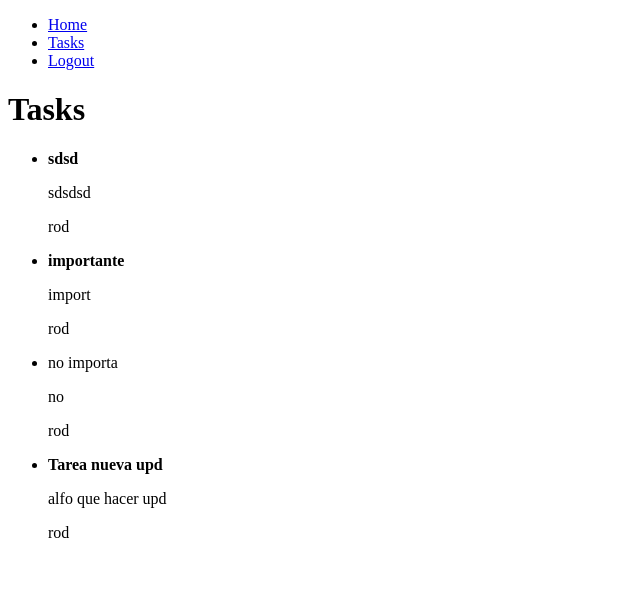
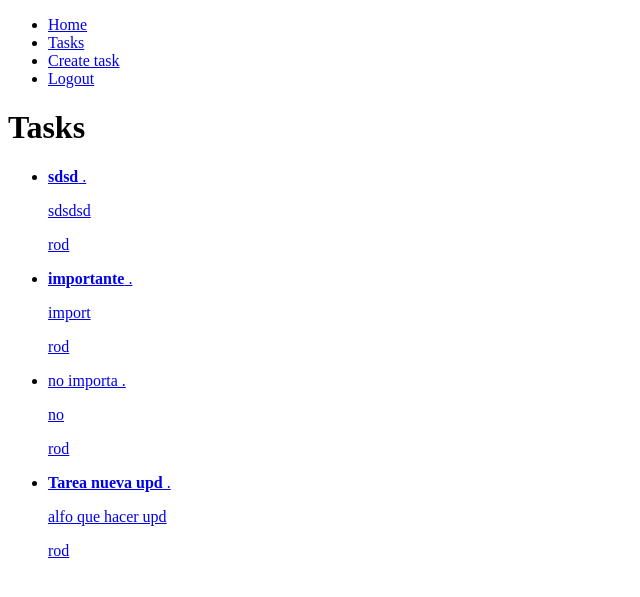
Before and after one commit to RDSDeveloper/Company-Task-Manager, a Django app: page /tasks/ in a window 1280 px wide. Shown: the top 597 px of the page, without its empty margins (0-640 px from the left). Run offline with Django 4.2, Linux system fonts and the light colour scheme; a user stored in the database is signed in; data comes from the database, SQL or seed files in the repository; both versions use the stored data as it was after the commit.

Commit message:
27/10/2022 Update task

```diff
--- a/djangocrud/urls.py
+++ b/djangocrud/urls.py
@@ -8,6 +8,7 @@ urlpatterns = [
     path('signup/', views.signup, name="signup"),
     path('tasks/', views.tasks, name="tasks"),
     path('tasks/create/', views.create_task, name="create_task"),
+    path('tasks/<int:task_id>/', views.task_detail, name="task_detail"),
     path('logout/', views.signout, name="logout"),
     path('signin/', views.signin, name="signin"),
 ]
--- a/tasks/templates/base.html
+++ b/tasks/templates/base.html
@@ -1,11 +1,13 @@
 <!DOCTYPE html>
 <html lang="en">
+
 <head>
     <meta charset="UTF-8">
     <meta http-equiv="X-UA-Compatible" content="IE=edge">
     <meta name="viewport" content="width=device-width, initial-scale=1.0">
     <title>Django CRUD Application</title>
 </head>
+
 <body>
 
     <nav>
@@ -13,12 +15,13 @@
             <li>
                 <a href="/">Home</a>
             </li>
+            {% if user.is_authenticated %}
             <li>
                 <a href="/tasks">Tasks</a>
             </li>
-
-
-            {% if user.is_authenticated %}
+            <li>
+                <a href="/tasks/create/">Create task</a>
+            </li>
             <li>
                 <a href="/logout">Logout</a>
             </li>
@@ -38,4 +41,5 @@
     {% endblock %}
 
 </body>
+
 </html>
--- a/tasks/templates/tasks.html
+++ b/tasks/templates/tasks.html
@@ -1,20 +1,17 @@
-{% extends 'base.html' %}
-
-{% block content %}
+{% extends 'base.html' %} {% block content %}
 <h1>Tasks</h1>
 
 <ul>
-    {% for task in tasks  %}
+    {% for task in tasks %}
 
     <li>
-        {% if task.important %}
-        <strong>{{task.title}}</strong>
-        {% else %}
-            {{task.title}}
-        {% endif %}
-        <p>{{task.description}}</p>
-        <p>{{task.user.username}}</p>
-
+        <a href="{% url "task_detail" task.id %}">
+            {% if task.important %}
+            <strong>{{task.title}}</strong>
+            {% else %} {{task.title}} {% endif %}.
+            <p>{{task.description}}</p>
+            <p>{{task.user.username}}</p>
+        </a>
     </li>
 
     {% endfor %}
--- a/tasks/views.py
+++ b/tasks/views.py
@@ -1,10 +1,11 @@
-from django.shortcuts import render, redirect
+from django.shortcuts import render, redirect, get_object_or_404
 from django.contrib.auth.forms import UserCreationForm, AuthenticationForm
 from django.contrib.auth.models import User
 from django.db import IntegrityError
 from django.contrib.auth import login, logout, authenticate
 from .forms import TaskForm
 from .models import Task
+
 
 def home(request):
     return render(request, "home.html")
@@ -39,27 +40,46 @@ def signup(request):
 
 
 def tasks(request):
-    tasks=Task.objects.filter(user=request.user, datecompleted__isnull=True)
-    return render(request, "tasks.html", {"tasks":tasks})
+    tasks = Task.objects.filter(user=request.user, datecompleted__isnull=True)
+    return render(request, "tasks.html", {"tasks": tasks})
+
 
 def create_task(request):
 
-    if request.method=="GET":
+    if request.method == "GET":
         return render(request, "create_task.html", {
-            "form":TaskForm
+            "form": TaskForm
         })
     else:
         try:
-            form=TaskForm(request.POST)
-            new_task=form.save(commit=False)
-            new_task.user=request.user
+            form = TaskForm(request.POST)
+            new_task = form.save(commit=False)
+            new_task.user = request.user
             new_task.save()
             return redirect("tasks")
         except ValueError:
             return render(request, "create_task.html", {
-            "form":TaskForm,
-            "error":"Please, provide valid data."
-        })
+                "form": TaskForm,
+                "error": "Please, provide valid data."
+            })
+
+
+def task_detail(request, task_id):
+    if request.method == "GET":
+        task = get_object_or_404(Task, pk=task_id, user=request.user)
+        form = TaskForm(instance=task)
+        return render(request, "task_detail.html", {"task": task, "form": form})
+    else:
+        try:
+
+            task = get_object_or_404(Task, pk=task_id, user=request.user)
+            form = TaskForm(request.POST, instance=task)
+            form.save()
+            return redirect("tasks")
+        except ValueError:
+            return render(request, "task_detail.html", {"task": task, "form": form, "error":"Error updating task"})
+
+
 
 def signout(request):
     logout(request)
@@ -72,12 +92,12 @@ def signin(request):
             "form": AuthenticationForm
         })
     else:
-        user=authenticate(
+        user = authenticate(
             request, username=request.POST["username"], password=request.POST["password"])
         if user is None:
             return render(request, "signin.html", {
                 "form": AuthenticationForm,
-                "error":"Username or password is incorrect"
+                "error": "Username or password is incorrect"
             })
         else:
             login(request, user)
```
Also changed, not shown: tasks/templates/task_detail.html (added, +20 -0 lines), db.sqlite3.
